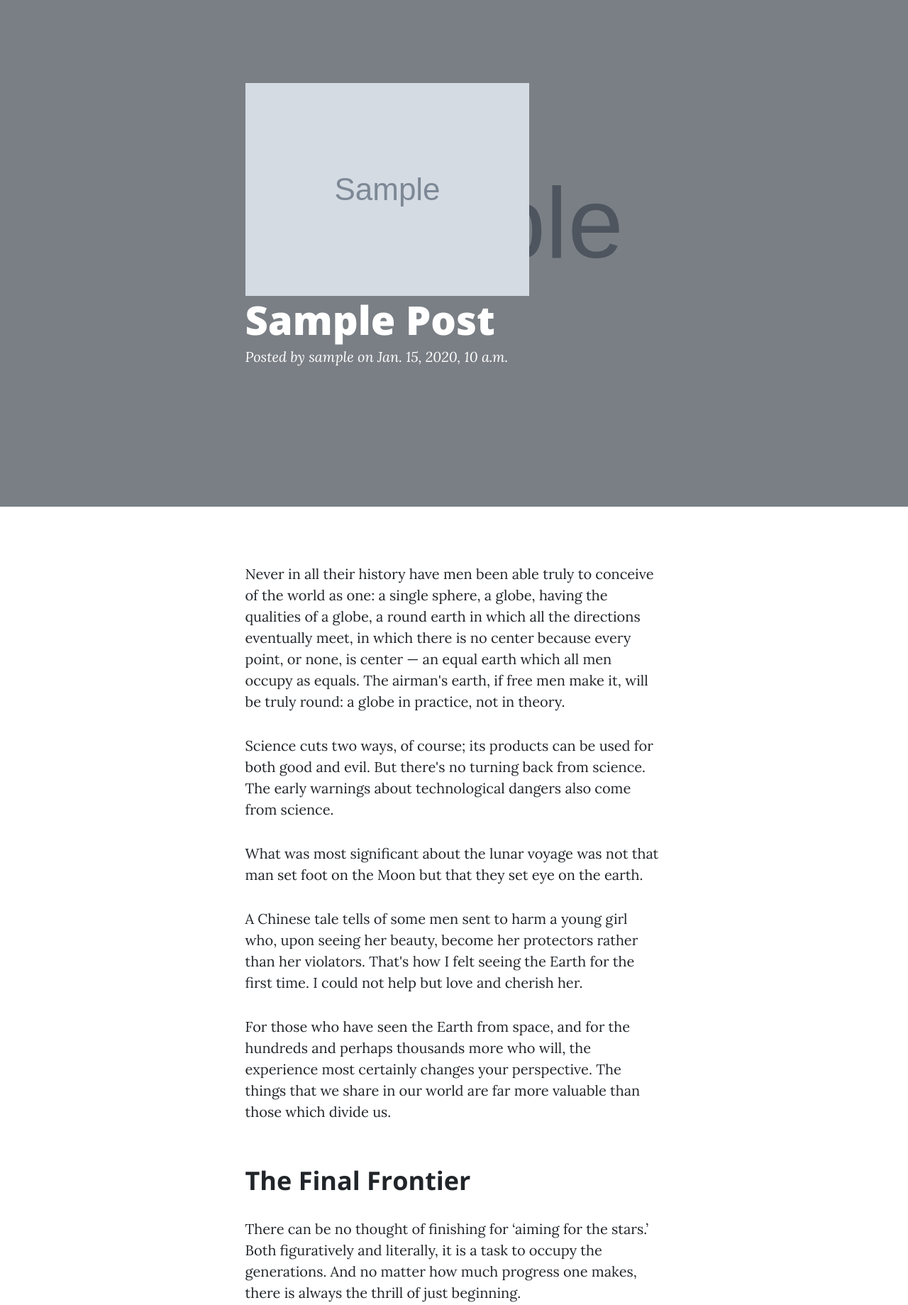
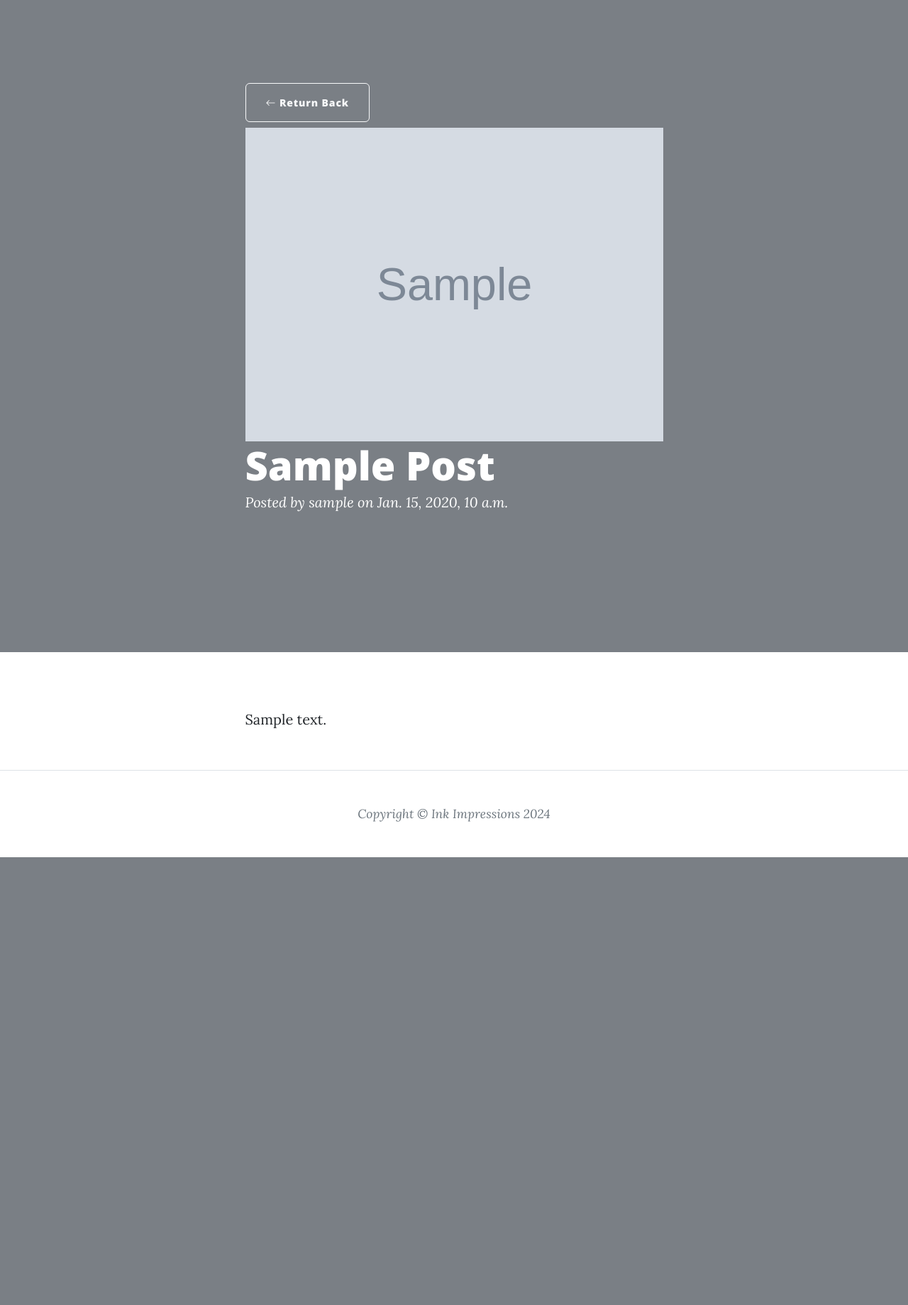
Before and after one commit to Malekpour99/Django-CBV-DRF-Blog, a Django app: template core/templates/blog/post.html in a window 1280 px wide. Shown: the part 83-1922 px from the top of the page at 71% size. After the commit the page ends 1291 px from the top, so only its background shows below. Run offline with Django 4.2, Linux system fonts and the light colour scheme; the template is opened without the code that fills it: most values are stand-ins (such as "Sample title", 1, 10 or a date in 2020); grey boxes marked "Sample" are stand-in pictures; some libraries are stand-ins or nearby versions.

Commit message:
feat: single post template content, style and links
Replaced the static blog post content with its dynamic value, used newly created CSS classes to provided better style, element positioning and  size also created some useful links like return link to the index page

```diff
--- a/core/templates/blog/post.html
+++ b/core/templates/blog/post.html
@@ -3,11 +3,14 @@
 
 {% block main_content %}
   <!-- Page Header -->
-  <header class="masthead img-fluid vh-80" style="background-image: url('{{ post.image.url }}')">
+  <header class="masthead" style="background-image: url('{{ post.image.url }}')">
     <div class="container position-relative px-4 px-lg-5">
       <div class="row gx-4 gx-lg-5 justify-content-center">
         <div class="col-md-10 col-lg-8 col-xl-7">
-            <img src="{{ post.image.url }}" alt="{{ post.title }}">
+          <a href="{% url 'blog:index' %}" class="btn btn-outline-light mb-2 rounded">
+            <i class="bi bi-arrow-left"></i> Return Back
+          </a>
+          <img class="header-image" src="{{ post.image.url }}" alt="{{ post.title }}">
           <div class="post-heading">
             <h1>{{ post.title|title }}</h1>
             <span class="meta">
@@ -25,28 +28,7 @@
     <div class="container px-4 px-lg-5">
       <div class="row gx-4 gx-lg-5 justify-content-center">
         <div class="col-md-10 col-lg-8 col-xl-7">
-          <p>Never in all their history have men been able truly to conceive of the world as one: a single sphere, a globe, having the qualities of a globe, a round earth in which all the directions eventually meet, in which there is no center because every point, or none, is center — an equal earth which all men occupy as equals. The airman's earth, if free men make it, will be truly round: a globe in practice, not in theory.</p>
-          <p>Science cuts two ways, of course; its products can be used for both good and evil. But there's no turning back from science. The early warnings about technological dangers also come from science.</p>
-          <p>What was most significant about the lunar voyage was not that man set foot on the Moon but that they set eye on the earth.</p>
-          <p>A Chinese tale tells of some men sent to harm a young girl who, upon seeing her beauty, become her protectors rather than her violators. That's how I felt seeing the Earth for the first time. I could not help but love and cherish her.</p>
-          <p>For those who have seen the Earth from space, and for the hundreds and perhaps thousands more who will, the experience most certainly changes your perspective. The things that we share in our world are far more valuable than those which divide us.</p>
-          <h2 class="section-heading">The Final Frontier</h2>
-          <p>There can be no thought of finishing for ‘aiming for the stars.’ Both figuratively and literally, it is a task to occupy the generations. And no matter how much progress one makes, there is always the thrill of just beginning.</p>
-          <p>There can be no thought of finishing for ‘aiming for the stars.’ Both figuratively and literally, it is a task to occupy the generations. And no matter how much progress one makes, there is always the thrill of just beginning.</p>
-          <blockquote class="blockquote">The dreams of yesterday are the hopes of today and the reality of tomorrow. Science has not yet mastered prophecy. We predict too much for the next year and yet far too little for the next ten.</blockquote>
-          <p>Spaceflights cannot be stopped. This is not the work of any one man or even a group of men. It is a historical process which mankind is carrying out in accordance with the natural laws of human development.</p>
-          <h2 class="section-heading">Reaching for the Stars</h2>
-          <p>As we got further and further away, it [the Earth] diminished in size. Finally it shrank to the size of a marble, the most beautiful you can imagine. That beautiful, warm, living object looked so fragile, so delicate, that if you touched it with a finger it would crumble and fall apart. Seeing this has to change a man.</p>
-          <a href="#!"><img class="img-fluid" src="assets/img/post-sample-image.jpg" alt="..." /></a>
-          <span class="caption text-muted">To go places and do things that have never been done before – that’s what living is all about.</span>
-          <p>Space, the final frontier. These are the voyages of the Starship Enterprise. Its five-year mission: to explore strange new worlds, to seek out new life and new civilizations, to boldly go where no man has gone before.</p>
-          <p>As I stand out here in the wonders of the unknown at Hadley, I sort of realize there’s a fundamental truth to our nature, Man must explore, and this is exploration at its greatest.</p>
-          <p>
-            Placeholder text by
-            <a href="http://spaceipsum.com/">Space Ipsum</a>
-            &middot; Images by
-            <a href="https://www.flickr.com/photos/nasacommons/">NASA on The Commons</a>
-          </p>
+          <p>{{ post.content }}</p>
         </div>
       </div>
     </div>
```
